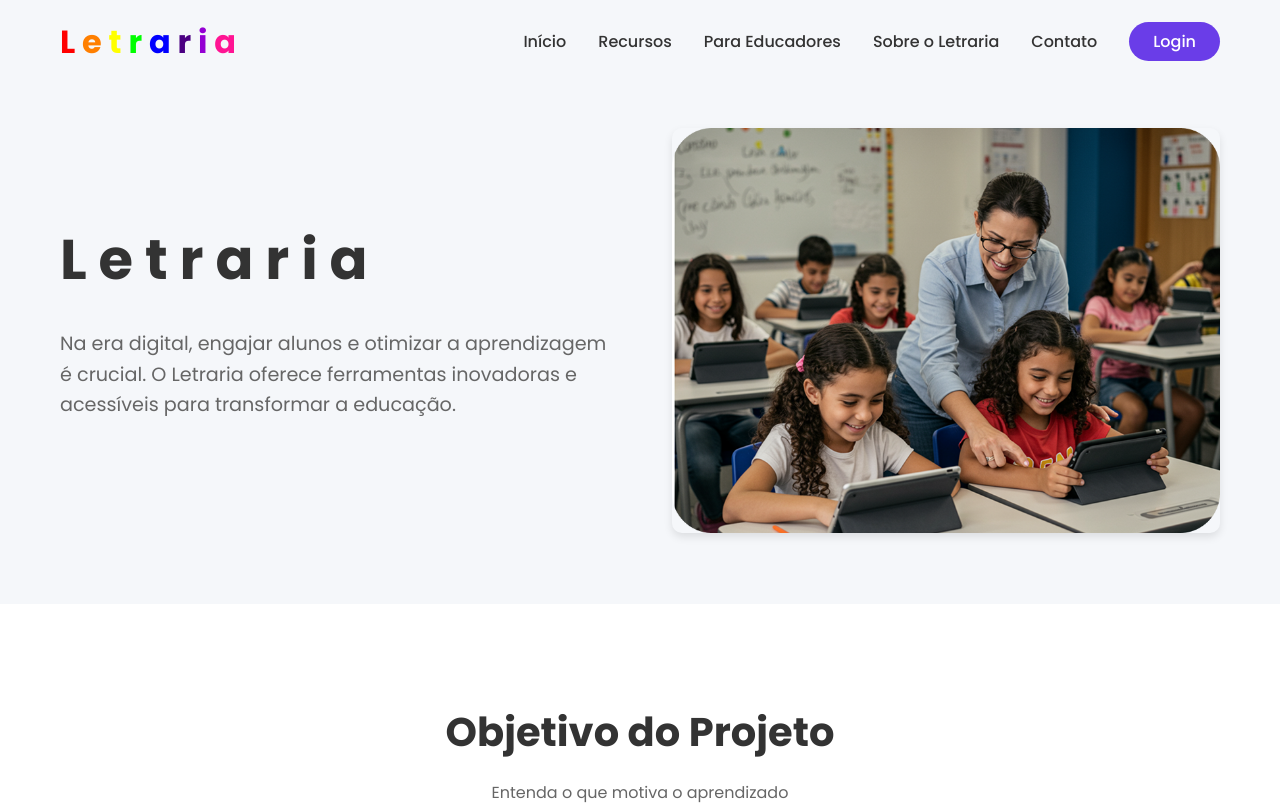
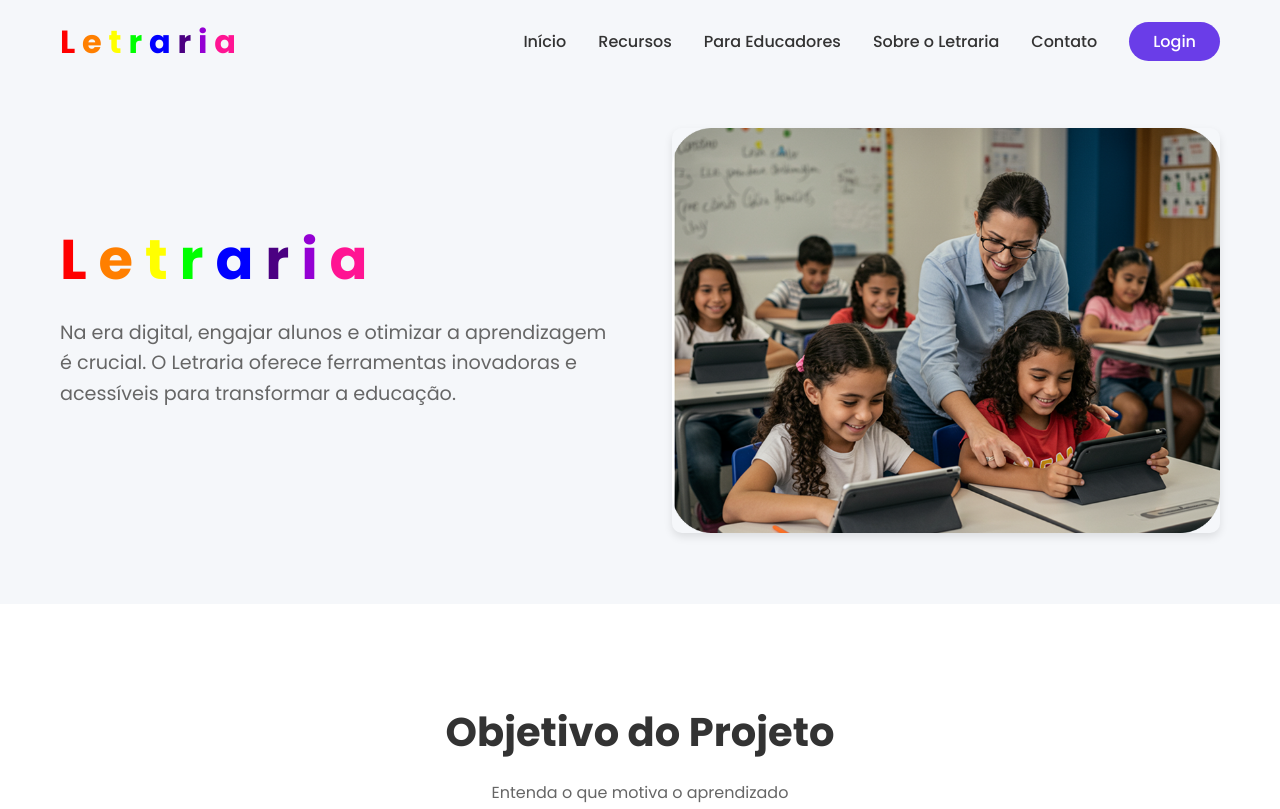
Before and after one commit to MaathJason/Letraria-AWS, a plain HTML site: page index.html in a window 1280 px wide. Shown: the top 809 px of the page. Drawn offline with Linux system fonts and the light colour scheme.

Commit message:
ajuste nas cores do title

```diff
--- a/index.html
+++ b/index.html
@@ -3,7 +3,7 @@
 <head>
     <meta charset="UTF-8">
     <meta name="viewport" content="width=device-width, initial-scale=1.0">
-    <title>Letraria - Plataforma Educacional </title>
+    <title>Letraria - Plataforma Educacional Digital </title>
     <link rel="stylesheet" href="styles/main.css">
     <link href="https://fonts.googleapis.com/css2?family=Poppins:wght@400;500;600;700&display=swap" rel="stylesheet">
 </head>
--- a/styles/main.css
+++ b/styles/main.css
@@ -98,6 +98,7 @@ body {
 .hero-text h1 {
     font-size: 3.5rem;
     margin-bottom: 1.5rem;
+    line-height: 1.2;
 }
 
 .hero-text p {
@@ -352,3 +353,17 @@ footer {
         grid-template-columns: 1fr;
     }
 }
+
+/* Logo colors - aplicado tanto para o header quanto para o h1 */
+.L, h1 .L { color: #FF0000; }
+.e, h1 .e { color: #FF7F00; }
+.t, h1 .t { color: #FFFF00; }
+.r, h1 .r { color: #00FF00; }
+.a, h1 .a { color: #0000FF; }
+.r2, h1 .r2 { color: #4B0082; }
+.i, h1 .i { color: #9400D3; }
+.a2, h1 .a2 { color: #FF1493; }
+
+.logo span, h1 span {
+    display: inline-block;
+}
```
Also changed, not shown: 1 other file.
